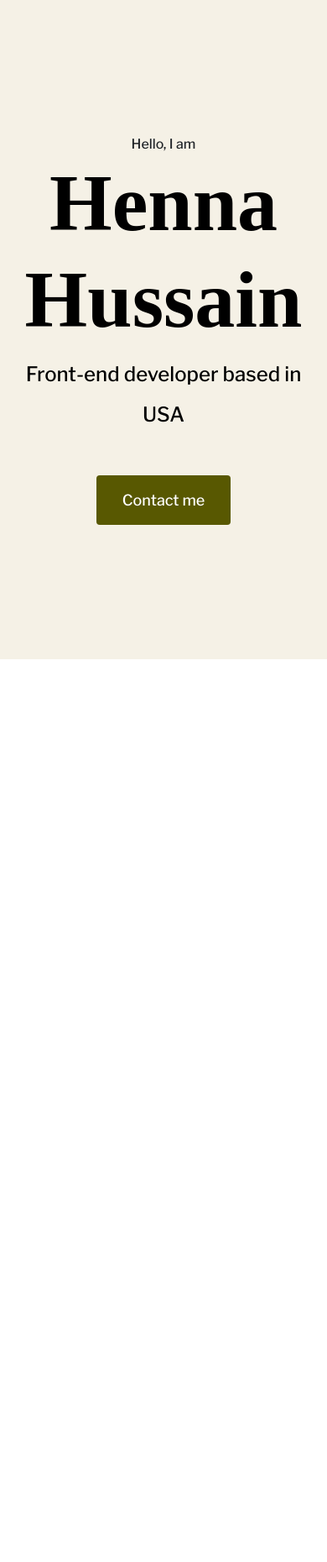
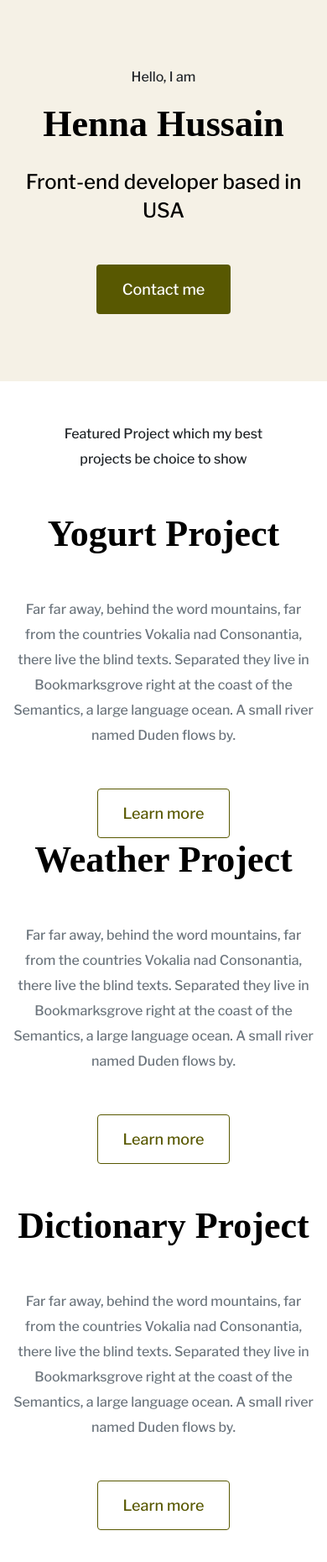
Before and after one commit to hennahussain/portfolio-project, a plain HTML site: page index.html in a window 390 px wide. Shown: the whole page at 84% size. Before the commit the page ends 844 px from the top, so only its background shows below. Drawn offline with nearby package versions, Linux system fonts and the light colour scheme; a web font is replaced by a local one.

Commit message:
Integrated homepage content design

```diff
--- a/index.html
+++ b/index.html
@@ -39,5 +39,61 @@
         <a href="#" class="btn btn-branding">Contact me</a>
       </div>
     </div>
+    <p class="text-center m-5">
+      Featured Project which my best projects be choice to show
+    </p>
+    <div class="container">
+      <div class="row">
+        <div class="col d-none d-lg-block">
+          <img src="images/yogurt.png" class="img-fluid" alt="" />
+        </div>
+        <div class="col">
+          <div class="project-description">
+            <h2 class="mb-5">Yogurt Project</h2>
+            <p class="mb-5 text-muted">
+              Far far away, behind the word mountains, far from the countries
+              Vokalia nad Consonantia, there live the blind texts. Separated
+              they live in Bookmarksgrove right at the coast of the Semantics, a
+              large language ocean. A small river named Duden flows by.
+            </p>
+            <a href="#" class="btn btn-branding-outline">Learn more</a>
+          </div>
+        </div>
+      </div>
+      <div class="row mb-5">
+        <div class="col">
+          <div class="project-description">
+            <h2 class="mb-5">Weather Project</h2>
+            <p class="mb-5 text-muted">
+              Far far away, behind the word mountains, far from the countries
+              Vokalia nad Consonantia, there live the blind texts. Separated
+              they live in Bookmarksgrove right at the coast of the Semantics, a
+              large language ocean. A small river named Duden flows by.
+            </p>
+            <a href="#" class="btn btn-branding-outline">Learn more</a>
+          </div>
+        </div>
+        <div class="col d-none d-lg-block">
+          <img src="images/weatherapp.png" class="img-fluid" alt="" />
+        </div>
+      </div>
+      <div class="row mb-5">
+        <div class="col d-none d-lg-block">
+          <img src="images/dictionary.png" class="img-fluid" alt="" />
+        </div>
+        <div class="col">
+          <div class="project-description">
+            <h2 class="mb-5">Dictionary Project</h2>
+            <p class="mb-5 text-muted">
+              Far far away, behind the word mountains, far from the countries
+              Vokalia nad Consonantia, there live the blind texts. Separated
+              they live in Bookmarksgrove right at the coast of the Semantics, a
+              large language ocean. A small river named Duden flows by.
+            </p>
+            <a href="#" class="btn btn-branding-outline">Learn more</a>
+          </div>
+        </div>
+      </div>
+    </div>
   </body>
 </html>
--- a/styles/porfolio.css
+++ b/styles/porfolio.css
@@ -1,9 +1,9 @@
 /*font-family: 'Hahmlet', serif: font-family: 'Libre Franklin', sans-serif;*/
 :root {
   --branding-color: rgb(88, 88, 1);
+  --secondary-color: #f5f1e6;
   --heading-font-family: "Hahmlet", serif;
   --default-font-family: "Libre Franklin", sans-serif;
-  --secondary-color: #f5f1e6;
 }
 
 body {
@@ -22,11 +22,17 @@ h6 {
 }
 h1 {
   font-size: 96px;
+  line-height: 1.5;
+}
+
+h2 {
+  font-size: 64px;
 }
 
 p {
-  font-family: var(--default-font-family);
   font-weight: normal;
+  font-size: 16px;
+  line-height: 30px;
 }
 
 .hero {
@@ -45,7 +51,7 @@ p {
 .hero h2 {
   font-family: var(--default-font-family);
   font-weight: normal;
-  line-height: 2;
+  line-height: 1.4;
   font-size: 24px;
 }
 
@@ -57,3 +63,35 @@ p {
   line-height: 27px;
   padding: 15px 30px;
 }
+
+.btn-branding-outline {
+  color: var(--branding-color);
+  border: 1px solid var(--branding-color);
+  border-radius: 4px;
+  font-size: 18px;
+  line-height: 27px;
+  padding: 15px 30px;
+}
+
+.project-description {
+  padding: 120px 60px;
+}
+
+@media (max-width: 900px) {
+  h1 {
+    font-size: 44px;
+    line-height: 2;
+  }
+
+  h2 {
+    font-size: 44px;
+  }
+
+  .hero {
+    padding: 80px 20px;
+  }
+  .project-description {
+    padding: 0;
+    text-align: center;
+  }
+}
```
Also changed, not shown: images/dictionary.png (added), images/weatherapp.png (added), images/yogurt.png (added), 1 other file.
